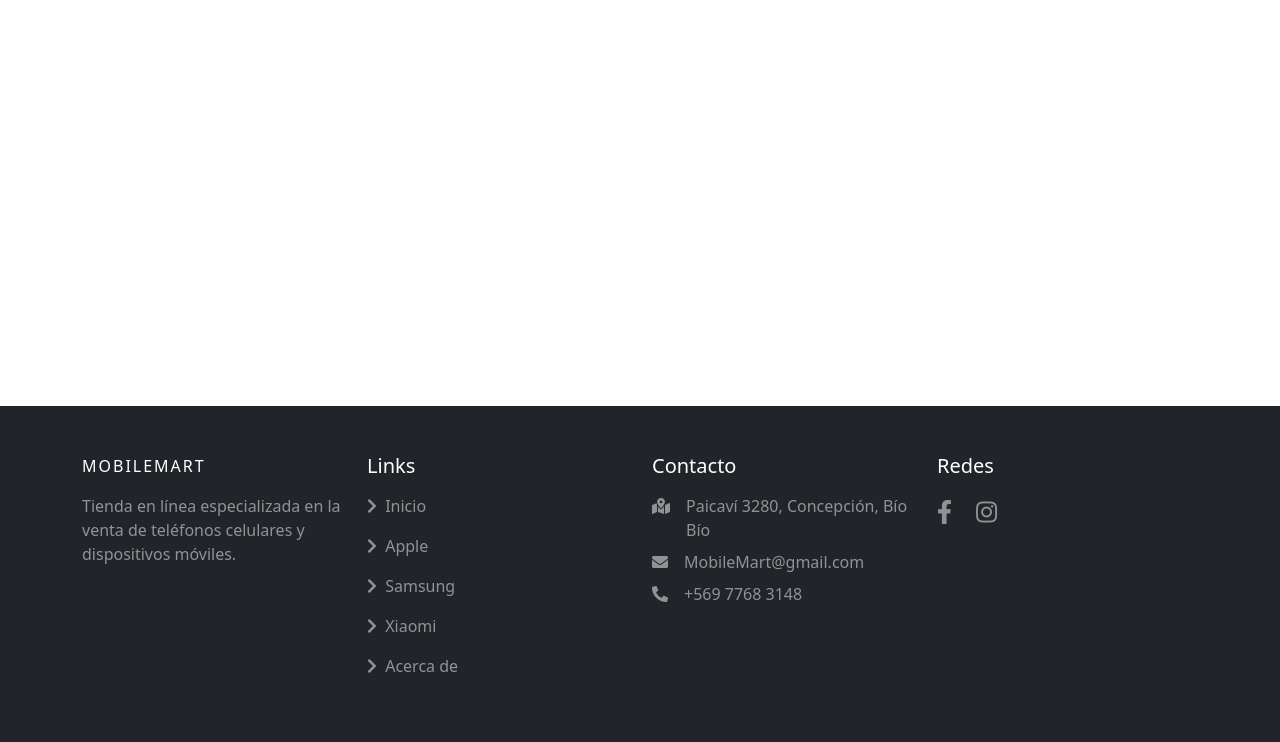
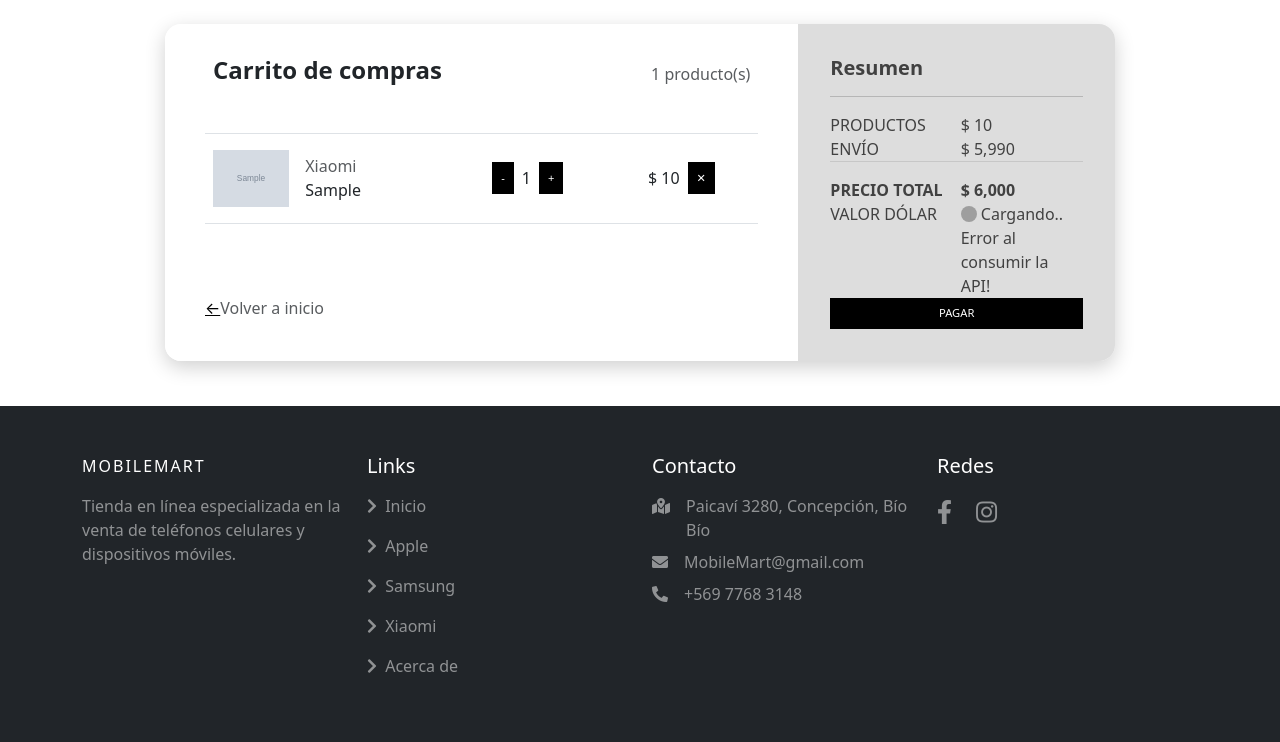
Before and after one commit to m-fuentesr/proyecto-github, a Django app: page /carrito/ in a window 1280 px wide. Shown: the part 58-800 px from the top of the page. Run offline with Django 5.2, Linux system fonts and the light colour scheme; a user stored in the database is signed in; tables that the repository leaves empty hold one stand-in row (values such as "Sample post"); grey boxes marked "Sample" are stand-in pictures; some libraries are stand-ins or nearby versions.

Commit message:
Matías Fuentes
feat: agregar vista de carrito de compras con resumen y funcionalidades interactivas

Agregado bloque de contenido en plantilla para visualizar, modificar y confirmar el carrito de compras:
- Se implementó la sección completa del carrito con diseño dividido en productos y resumen.
- Se listan los productos del carrito con su imagen, marca, modelo, cantidad y precio.
- Se agregaron formularios con botones para incrementar, decrementar o eliminar productos.
- Se muestra un resumen detallado con total de productos, costo de envío, y total general.
- Se incluyó lógica para confirmar la compra y redirigir al proceso de pago (WebPay, solo mock).
- Se añadieron los scripts `jquery-3.7.1.min.js` y `scriptcarrito.js` para soporte interactivo y carga dinámica del valor del dólar para demostrar consumo de API.

```diff
--- a/mobilemart/templates/mobilemart/carrito.html
+++ b/mobilemart/templates/mobilemart/carrito.html
@@ -9,6 +9,115 @@
 {% endblock links %}
 
 {% block contenido %}
+<!--CARRITO-->
+<div class="carrito-section">
+    <div class="card mt-4 mb-4">
+        <div class="row">
+            <div class="col-md-8 cart">
+                <div class="title">
+                    <div class="row">
+                        <div class="col">
+                            <h4><b>Carrito de compras</b></h4>
+                        </div>
+                        <div class="col align-self-center text-right text-muted" style="text-align: end;">
+                            {{ items.count }} producto(s)
+                        </div>
+                    </div>
+                </div>
 
+                {% if not items %}
+                <div class="row mt-4 mb-4">
+                    <div class="col text-center">
+                        <h5>No hay ningún producto en su carrito</h5>
+                        <a href="{% url 'index' %}" class="btn btn-primary mt-3">Volver a inicio</a>
+                    </div>
+                </div>
+                {% else %}
+                {% for item in items %}
+                <div class="row border-top border-bottom">
+                    <div class="row main align-items-center">
+                        <div class="col-2"><img class="img-fluid" src="{{item.celular.foto.url}}" alt=""></div>
+                        <div class="col">
+                            <div class="row text-muted">{{item.celular.marca}}</div>
+                            <div class="row">{{item.celular.modelo}}</div>
+                        </div>
+                        <div class="col d-flex align-items-center justify-content-center">
+                            <form action="{% url 'actualizar_carrito' item.id %}" method="post" class="d-flex align-items-center">
+                                {% csrf_token %}
+                                <button type="submit" name="action" value="decrementar" class="btn btn-sm btn-secondary btn-quantity">-</button>
+                                <span class="mx-2">{{ item.cantidad }}</span>
+                                <button type="submit" name="action" value="incrementar" class="btn btn-sm btn-secondary btn-quantity">+</button>
+                            </form>
+                        </div>
+                        <div class="col d-flex align-items-center justify-content-center">
+                            <div class="price">&dollar; {{total_productos|intcomma:False}}</div>
+                            <form action="{% url 'eliminar_item_carrito' item.id %}" method="post">
+                                {% csrf_token %}
+                                <button type="submit" class="btn btn-sm btn-danger btn-delete">&#10005;</button>
+                            </form>
+                        </div>
+                    </div>
+                </div>
+                {% endfor %}
+                <div class="back-to-shop"><a href="{% url 'index' %}">&leftarrow;</a><span class="text-muted">Volver a inicio</span></div>
+            </div>
+            <div class="col-md-4 summary">
+                <div>
+                    <h5><b>Resumen</b></h5>
+                </div>
+                <hr>
+                <div class="row">
+                    <div class="col" style="padding-left:0;">PRODUCTOS</div>
+                    <div class="col text-right">&dollar; {{ total_productos|intcomma:False }}</div>
+                </div>
+                <div class="row">
+                    <div class="col" style="padding-left:0;">ENVÍO</div>
+                    <div class="col text-right">&dollar; {{ envio|intcomma:False }}</div>
+                </div>
+                <div class="row" style="border-top: 1px solid rgba(0,0,0,.1);">
+                    <div class="col" style="margin-top: 2vh; padding-left: 0;"><strong>PRECIO TOTAL</strong></div>
+                    <div class="col text-right" style="margin-top: 2vh;"><strong>&dollar; {{ total|intcomma:False }}</strong></div>
+                </div>
+                <div class="row">
+                    <div class="col" style="padding-left:0;">VALOR DÓLAR</div>
+                    <div class="col text-right">
+                        <div class="spinner">
+                            <span class="spinner-grow spinner-grow-sm"></span>
+                            Cargando..
+                        </div>
+                        <div id="dolar"></div>
+                    </div>
+                </div>
+                <form method="post" action="{% url 'confirmar_carrito' %}" style="display:inline;" id="confirmar-form">
+                    {% csrf_token %}
+                    <button type="button" class="btn" onclick="confirmarCarrito()">PAGAR</button>
+                </form>
+            </div>
+            {% endif %}
+        </div>
+    </div>
+</div>
 
+<!--FIN CARRITO-->
+
+<script>
+    function confirmarCarrito(){
+        Swal.fire({
+            title: '¿Estás seguro?',
+            text: "Serás redirigido a WebPay para proceder con el pago.",
+            icon: 'info',
+            showCancelButton: true,
+            confirmButtonColor: '#137fd9',
+            confirmButtonText: 'Sí, ir a pagar',
+            cancelButtonText: 'Cancelar'
+        }).then(function(result) {
+            if (result.isConfirmed) {
+                document.getElementById('confirmar-form').submit();
+            }
+        })
+    }
+</script>
+
+<script src="{% static 'mobilemart/js/jquery-3.7.1.min.js' %}"></script>
+<script src="{% static 'mobilemart/js/scriptcarrito.js' %}"></script>
 {% endblock contenido %}
```
